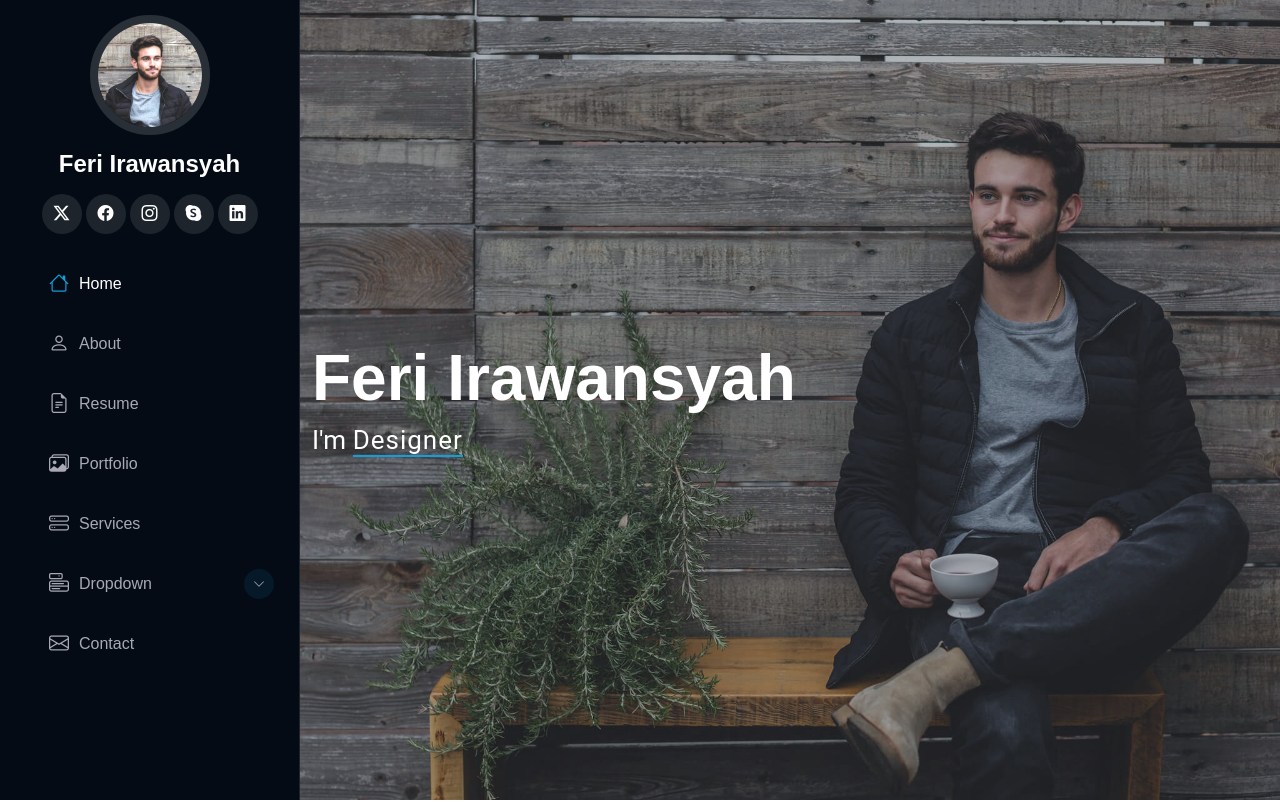
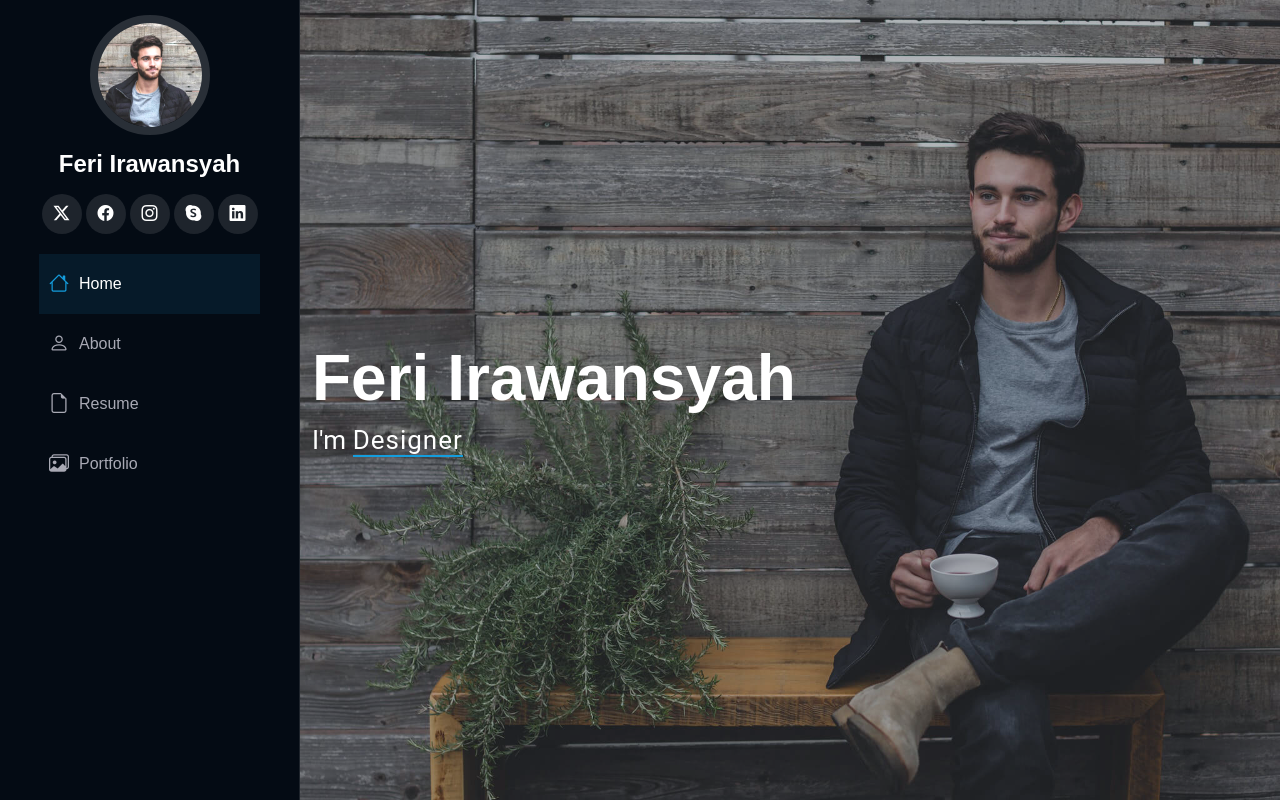
Before and after one commit to Snakesystem/Snakesystem.github.io, a React (Vite) app: page /about#home in a window 1280 px wide. Shown: the top 802 px of the page. Built offline with nearby package versions, Linux system fonts and the light colour scheme.

Commit message:
Update Page

```diff
--- a/package.json
+++ b/package.json
@@ -19,10 +19,12 @@
     "react": "^18.3.1",
     "react-dom": "^18.3.1",
     "react-helmet-async": "^2.0.5",
-    "react-router-dom": "^7.1.3"
+    "react-router-dom": "^7.1.3",
+    "typeit": "^8.8.7"
   },
   "devDependencies": {
     "@eslint/js": "^9.17.0",
+    "@types/node": "^22.10.7",
     "@types/react": "^18.3.18",
     "@types/react-dom": "^18.3.5",
     "@vitejs/plugin-react-swc": "^3.5.0",
--- a/src/app/App.tsx
+++ b/src/app/App.tsx
@@ -6,8 +6,46 @@ import Home from './pages/Home'
 import Resume from './pages/Resume'
 import Skils from './pages/Skils'
 import Stats from './pages/Stats'
+import { useEffect, useRef } from 'react'
+import Portfolio from './pages/Portfolio'
+
+export interface Section {
+  id: string;
+  title: string;
+  icon?: string;
+}
+
+const sections: Section[] = [
+  { id: 'home', title: 'Home', icon: 'bi bi-house' },
+  { id: 'about', title: 'About', icon: 'bi bi-person' },
+  { id: 'resume', title: 'Resume', icon: 'bi bi-file-earmark' },
+  { id: 'portfolio', title: 'Portfolio', icon: 'bi bi-images' },
+];
 
 function App() {
+
+  const sectionRefs = useRef<Record<string, HTMLElement | null>>({});
+
+  useEffect(() => {
+    const observer = new IntersectionObserver(
+      (entries) => {
+        entries.forEach((entry) => {
+          if (entry.isIntersecting) {
+            const sectionId = entry.target.id;
+            window.history.replaceState(null, "", `#${sectionId}`);
+          }
+        });
+      },
+      { threshold: 0.6 } // Elemen dianggap terlihat jika 60% terlihat di viewport
+    );
+
+    // Observasi setiap elemen yang direferensikan
+    Object.values(sectionRefs.current).forEach((ref) => {
+      if (ref) observer.observe(ref);
+    });
+
+    return () => observer.disconnect(); // Membersihkan observer saat komponen unmount
+  }, []);
 
   return (
     <div className="index-page">
@@ -16,13 +54,14 @@ function App() {
         <meta name="description" content="Feri Irawansyah | Snakesystem" data-rh="true"/>
         <link rel="canonical" href="/" />
       </Helmet>
-      <Header/>
+      <Header sections={sections} sectionRefs={sectionRefs}/>
         <main className="main">
-          <Home/>
-          <About/>
+          <Home section={sections[0]} sectionRefs={sectionRefs}/>
+          <About section={sections[1]} sectionRefs={sectionRefs}/>
           <Stats/>
           <Skils/>
-          <Resume/>
+          <Resume section={sections[2]} sectionRefs={sectionRefs}/>
+          <Portfolio section={sections[2]} sectionRefs={sectionRefs}/>
         </main>
       <Footer/>
     </div>
--- a/src/app/pages/About.tsx
+++ b/src/app/pages/About.tsx
@@ -1,7 +1,14 @@
+import { motion } from 'framer-motion'
+import { Section } from '../App';
 
-export default function About() {
+export default function About({ section, sectionRefs }: { section: Section; sectionRefs: any }) {
   return (
-    <section id="about" className="about section">
+    <motion.section id="about"
+        className="about section"
+        initial={{ opacity: 0 }}
+            whileInView={{ opacity: 1 }}
+            transition={{ duration: 1 }}
+        ref={(el) => (sectionRefs.current[section.id] = el)}>
 
       <div className="container section-title" data-aos="fade-up">
         <h2>About</h2>
@@ -47,6 +54,6 @@ export default function About() {
 
       </div>
 
-    </section>
+    </motion.section>
   )
 }
--- a/src/app/pages/Home.tsx
+++ b/src/app/pages/Home.tsx
@@ -1,7 +1,15 @@
+import { motion } from 'framer-motion';
+import { Section } from '../App';
 
-export default function Home() {
+export default function Home({ section, sectionRefs }: { section: Section; sectionRefs: any }) {
   return (
-    <section id="home" className="hero section dark-background">
+    <motion.section
+        id="home"
+        initial={{ opacity: 0 }}
+            whileInView={{ opacity: 1 }}
+            transition={{ duration: 1 }}
+        className="hero section dark-background"
+        ref={(el) => (sectionRefs.current[section.id] = el)}>
 
       <img src="/img/hero-bg.jpg" alt="" data-aos="fade-in" className=""/>
 
@@ -10,6 +18,6 @@ export default function Home() {
         <p>I'm <span className="typed" data-typed-items="Designer, Developer, Freelancer, Photographer">Designer</span><span className="typed-cursor typed-cursor--blink" aria-hidden="true"></span><span className="typed-cursor typed-cursor--blink" aria-hidden="true"></span></p>
       </div>
 
-    </section>
+    </motion.section>
   )
 }
--- /dev/null
+++ b/src/app/pages/Portfolio.tsx
@@ -0,0 +1,7 @@
+import { Section } from "../App";
+
+const Portfolio = ({ section, sectionRefs }: { section: Section; sectionRefs: any }) => {
+    return <h1>Portfolio</h1>
+}
+
+export default Portfolio
--- a/src/app/pages/Resume.tsx
+++ b/src/app/pages/Resume.tsx
@@ -1,7 +1,14 @@
+import { Section } from "../App";
+import { motion } from "framer-motion";
 
-export default function Resume() {
+export default function Resume({ section, sectionRefs }: { section: Section; sectionRefs: any }) {
   return (
-    <section id="resume" className="resume section">
+    <motion.section id="resume"
+        className="resume section"
+        initial={{ opacity: 0 }}
+            whileInView={{ opacity: 1 }}
+            transition={{ duration: 1 }}
+        ref={(el) => (sectionRefs.current[section.id] = el)}>
 
       <div className="container section-title" data-aos="fade-up">
         <h2>Resume</h2>
@@ -74,6 +81,6 @@ export default function Resume() {
 
       </div>
 
-    </section>
+    </motion.section>
   )
 }
--- a/src/assets/css/index.css
+++ b/src/assets/css/index.css
@@ -262,7 +262,7 @@ h6 {
 .navmenu ul {
   list-style: none;
   padding: 0 0 20px 0;
-  margin: 0 0 0 1.5rem;
+  margin: 0 1.5rem;
 }
 
 .navmenu a,
@@ -311,6 +311,7 @@ h6 {
 .navmenu .active,
 .navmenu .active:focus {
   color: var(--nav-hover-color);
+  background-color: color-mix(in srgb, var(--accent-color), transparent 90%);
 }
 
 .navmenu a:hover .navicon,
--- a/src/components/Header.tsx
+++ b/src/components/Header.tsx
@@ -1,8 +1,32 @@
-import { useState } from "react"
+import { useEffect, useState } from "react"
+import { Section } from "../app/App";
 
-export default function Header() {
+export default function Header({ sections, sectionRefs }: { sections: Section[]; sectionRefs: any }) {
 
   const [isOpen, setIsOpen] = useState(true);
+  const [activeSection, setActiveSection] = useState<string>(window.location.hash.slice(1) || "home");
+
+  useEffect(() => {
+    const observer = new IntersectionObserver(
+      (entries) => {
+        entries.forEach((entry) => {
+          if (entry.isIntersecting) {
+            const sectionId = entry.target.id;
+            setActiveSection(sectionId); // Perbarui active section
+            window.history.replaceState(null, "", `#${sectionId}`); // Perbarui URL
+          }
+        });
+      },
+      { threshold: 0.6 } // Elemen dianggap terlihat jika 60% masuk viewport
+    );
+
+    // Observasi setiap elemen yang direferensikan
+    Object.values(sectionRefs.current).forEach((ref: any) => {
+      if (ref) observer.observe(ref);
+    });
+
+    return () => observer.disconnect(); // Membersihkan observer saat komponen di-unmount
+  }, []);
 
   const toggleMenu = () => {
     setIsOpen(!isOpen);
@@ -31,12 +55,22 @@ export default function Header() {
 
     <nav id="navmenu" className="navmenu">
       <ul>
-        <li><a href="#home" className="active"><i className="bi bi-house navicon"></i>Home</a></li>
+        {sections?.map((section: any) => (
+          <li key={section.id}>
+            <a
+            className={activeSection === section.id ? "active" : ""}
+              href={`#${section.id}`}
+            ><i className={`${section.icon} navicon`}></i>
+              {section.title}
+            </a>
+          </li>
+        ))}
+        {/* <li><a href="#home" className="active"><i className="bi bi-house navicon"></i>Home</a></li>
         <li><a href="#about"><i className="bi bi-person navicon"></i> About</a></li>
         <li><a href="#resume"><i className="bi bi-file-earmark-text navicon"></i> Resume</a></li>
         <li><a href="#portfolio"><i className="bi bi-images navicon"></i> Portfolio</a></li>
-        <li><a href="#services"><i className="bi bi-hdd-stack navicon"></i> Services</a></li>
-        <li className="dropdown"><a href="#"><i className="bi bi-menu-button navicon"></i> <span>Dropdown</span> <i className="bi bi-chevron-down toggle-dropdown"></i></a>
+        <li><a href="#services"><i className="bi bi-hdd-stack navicon"></i> Services</a></li> */}
+        {/* <li className="dropdown"><a href="#"><i className="bi bi-menu-button navicon"></i> <span>Dropdown</span> <i className="bi bi-chevron-down toggle-dropdown"></i></a>
           <ul>
             <li><a href="#">Dropdown 1</a></li>
             <li className="dropdown"><a href="#"><span>Deep Dropdown</span> <i className="bi bi-chevron-down toggle-dropdown"></i></a>
@@ -53,7 +87,7 @@ export default function Header() {
             <li><a href="#">Dropdown 4</a></li>
           </ul>
         </li>
-        <li><a href="#contact"><i className="bi bi-envelope navicon"></i> Contact</a></li>
+        <li><a href="#contact"><i className="bi bi-envelope navicon"></i> Contact</a></li> */}
       </ul>
     </nav>
 
```
Also changed, not shown: src/components/TypingEffect.tsx (added, +66 -0 lines), 1 other file (tests, documents, lock files or other folders).
